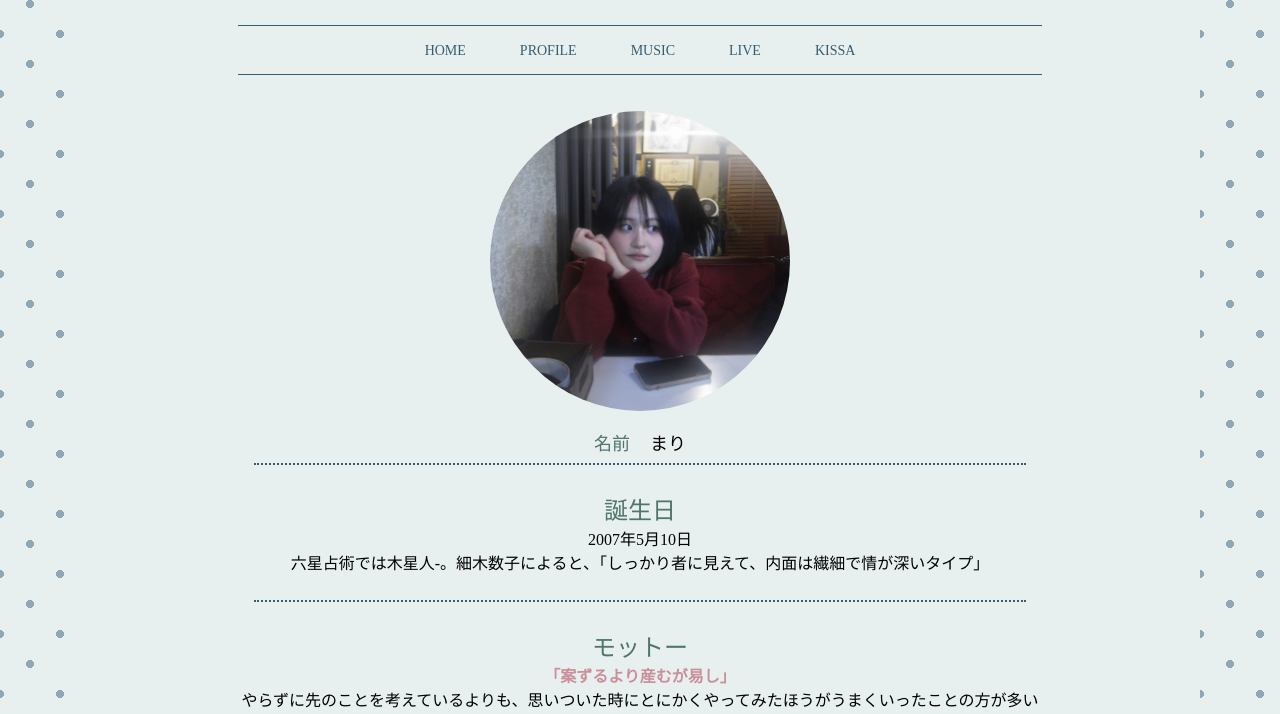
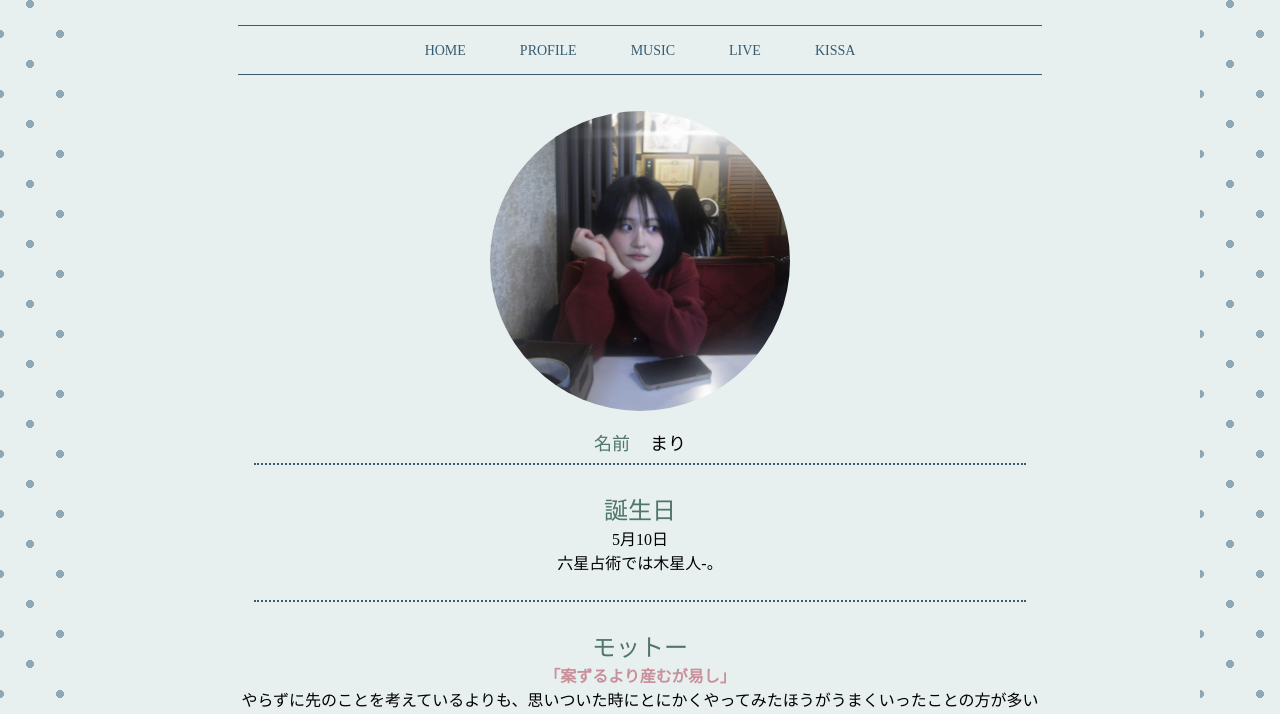
Before and after one commit to dailyarchive-rna/dailyarchive-rna.github.io, a plain HTML site: page profile.html in a window 1280 px wide. Shown: the part 86-800 px from the top of the page. Drawn offline with Linux system fonts and the light colour scheme.

Commit message:
Update profile.html

```diff
--- a/profile.html
+++ b/profile.html
@@ -41,8 +41,8 @@
 ">
 		<br>
 		<font size="5" color="#4F756D">誕生日</font><br>
-		2007年5月10日<br>
-		六星占術では木星人-。細木数子によると、「しっかり者に見えて、内面は繊細で情が深いタイプ」
+		5月10日<br>
+		六星占術では木星人-。
 		<br><br>
 
 		<hr style="
```
